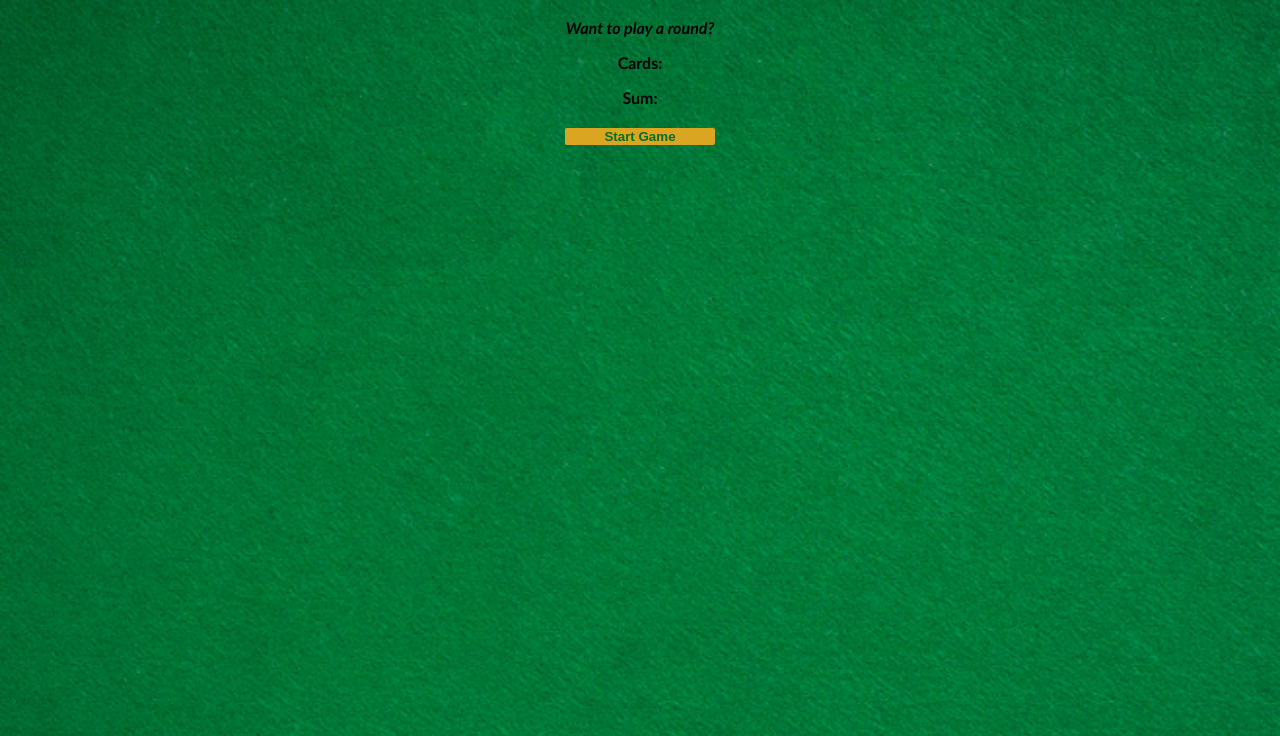
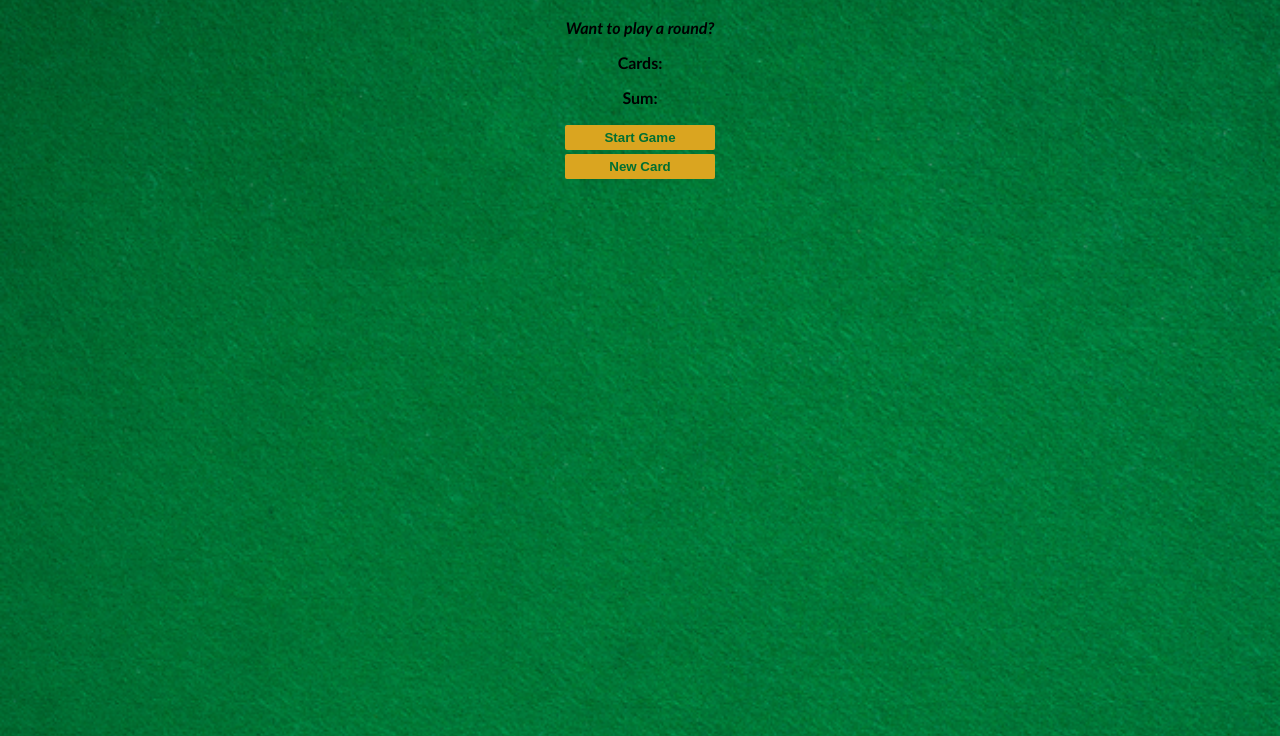
Before and after one commit to Abdullahfalak007/Blackjack-Game, a plain HTML site: page index.html in a window 1280 px wide. Shown: the part 64-800 px from the top of the page. Drawn offline with Linux system fonts and the light colour scheme.

Commit message:
New Card Function Added
Just added a new function named "newCard" to draw a new card from the deck.

```diff
--- a/index.html
+++ b/index.html
@@ -12,6 +12,8 @@
     <p id = "cards-el">Cards: </p>
     <p id="sum-el">Sum: </p>
     <button onclick="startGame()">Start Game</button>
+    <br>
+    <button onclick="newCard()">New Card</button>
     <script src="index.js"></script>
 </body>
 </html>
--- a/index.js
+++ b/index.js
@@ -26,3 +26,13 @@ function startGame() {
     }
     messageEl.textContent = message
 }
+
+function newCard() {
+    messageEl.textContent = "Drawing a new card from the deck!"
+    // 1. Create a card variable, and hard code its value to a number (2-11)
+    let card = 7
+    // 2. Add the new card to the sum variable
+    sum += card
+    // 3. Call startGame()
+    startGame()
+}
--- a/style.css
+++ b/style.css
@@ -12,12 +12,16 @@ h1{
 #message-el{
     font-style: italic;
 }
+
 button{
     color: #016f32;
     width: 150px;
     background: goldenrod;
-    margin: 5px 0 5px 0;
+    padding-top: 5px;
+    padding-bottom: 5px;
     font-weight: bold;
     border: none;
     border-radius: 2px;
+    margin-bottom: 2px;
+    margin-top: 2px;
 }
```
